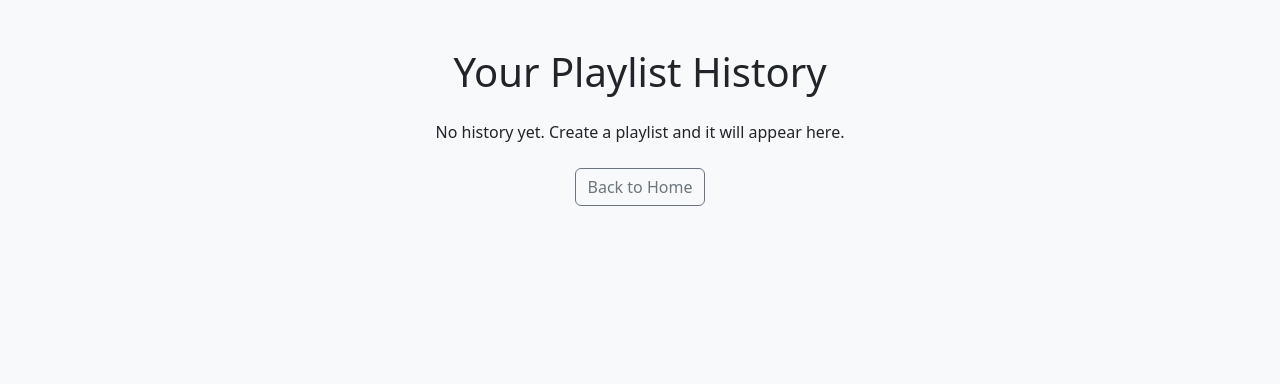
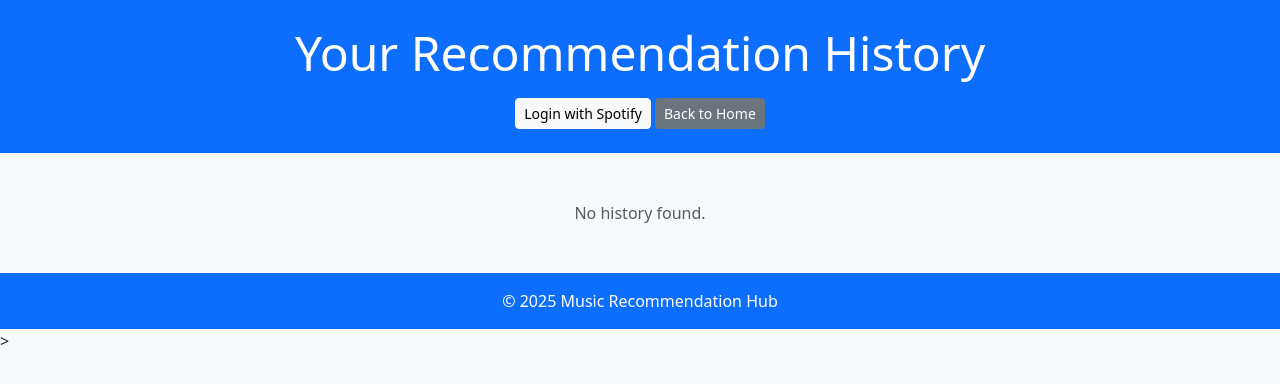
Before and after one commit to AltistdieMacht/CSIA, a Flask app: template templates/history.html in a window 1280 px wide. Shown: the top 384 px of the page. Run offline with Flask 2, Linux system fonts and the light colour scheme; the template is opened without the code that fills it, so the values that code supplies are empty.

Commit message:
Added dynamic header with Spotify session check to all templates

```diff
--- a/templates/history.html
+++ b/templates/history.html
@@ -1,31 +1,52 @@
+
 <!DOCTYPE html>
 <html lang="en">
 <head>
-  <meta charset="UTF-8" />
-  <title>Your History</title>
-  <link href="https://cdn.jsdelivr.net/npm/bootstrap@5.3.0/dist/css/bootstrap.min.css" rel="stylesheet" />
+    <meta charset="UTF-8">
+    <meta name="viewport" content="width=device-width, initial-scale=1.0">
+    <title>History - Music Recommendation</title>
+    <link href="https://cdn.jsdelivr.net/npm/bootstrap@5.3.0-alpha3/dist/css/bootstrap.min.css" rel="stylesheet">
 </head>
-<body class="bg-light text-dark">
-  <div class="container py-5">
-    <h1 class="mb-4 text-center">Your Playlist History</h1>
+<body class="bg-light">
 
-    {% if rows %}
+    <!-- Header -->
+    <header class="bg-primary text-white text-center py-4">
+        <h1 class="display-5">Your Recommendation History</h1>
+        <div class="mt-3">
+            {% if session.token_info %}
+                <a href="/profile" class="btn btn-outline-light btn-sm">Profile</a>
+                <a href="/history" class="btn btn-outline-light btn-sm">History</a>
+                <a href="/logout" class="btn btn-danger btn-sm">Logout</a>
+            {% else %}
+                <a href="/login" class="btn btn-light btn-sm">Login with Spotify</a>
+            {% endif %}
+            <a href="/" class="btn btn-secondary btn-sm">Back to Home</a>
+        </div>
+    </header>
+
+    <!-- Main -->
+    <main class="container my-5">
+        {% if history %}
+            <div class="card shadow-sm">
+                <div class="card-body">
                     <ul class="list-group">
-        {% for row in rows %}
+                        {% for entry in history %}
                             <li class="list-group-item">
-            <strong>{{ row[0] }}</strong><br />
-            <a href="{{ row[1] }}" target="_blank">Open Playlist</a><br />
-            <small class="text-muted">Created at: {{ row[2] }}</small>
+                                <strong>Prompt:</strong> {{ entry.prompt }}<br>
+                                <strong>Result:</strong> {{ entry.result }}
                             </li>
                         {% endfor %}
                     </ul>
-    {% else %}
-      <p class="text-center">No history yet. Create a playlist and it will appear here.</p>
-    {% endif %}
-
-    <div class="text-center mt-4">
-      <a href="/" class="btn btn-outline-secondary">Back to Home</a>
                 </div>
             </div>
+        {% else %}
+            <p class="text-muted text-center">No history found.</p>
+        {% endif %}
+    </main>
+
+    <footer class="bg-primary text-white text-center py-3">
+        <p class="mb-0">&copy; 2025 Music Recommendation Hub</p>
+    </footer>
 </body>
 </html>
+        >
```
Also changed, not shown: templates/index.html (+8 -4 lines), templates/profile.html (+10 -0 lines). Lines whose indentation alone changed are shown as unchanged.
